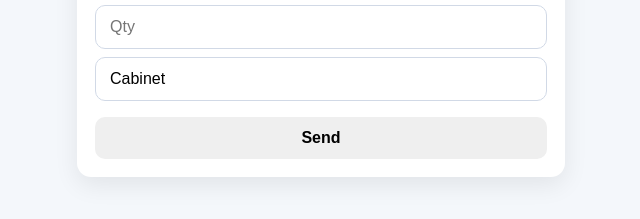
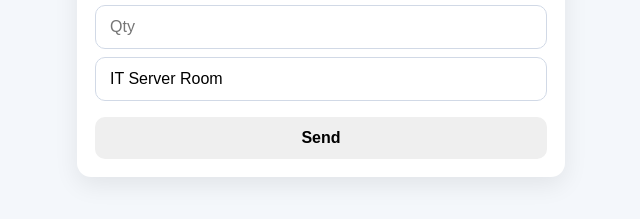
Before and after one commit to tgupt-lksd/tgupt-lksd.github.io, a plain HTML site: page index.html in a window 1280 px wide. Shown: the part 173-392 px from the top of the page, 319-959 px from the left. Drawn offline with Linux system fonts and the light colour scheme.

Commit message:
Update default location input value in form

```diff
--- a/index.html
+++ b/index.html
@@ -187,7 +187,7 @@
                 <div class="field">
                     <input id="item-name" name="Name" type="text" placeholder="Enter item name" required />
                     <input id="qty" name="Quantity" type="number" min="0" placeholder="Qty" required />
-                    <input id="location" name="Location" type="text" value="Cabinet" required />
+                    <input id="location" name="Location" type="text" value="IT Server Room" required />
                 </div>
 
                 <button type="submit">Send</button>
```
